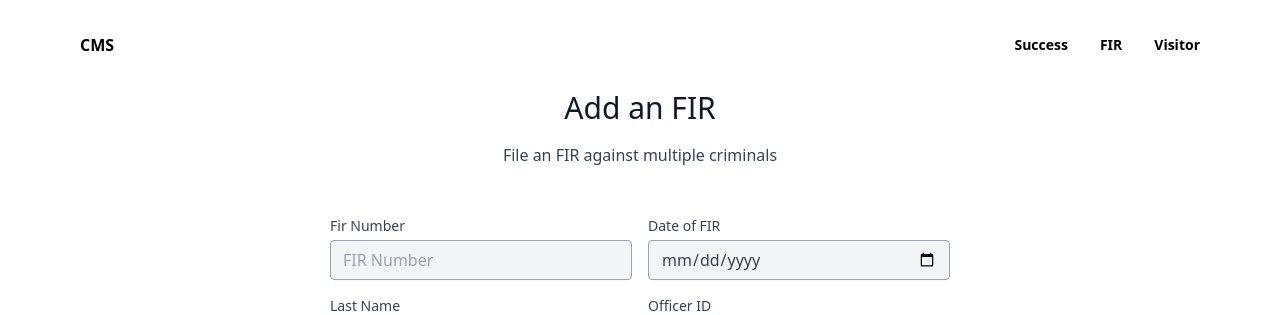
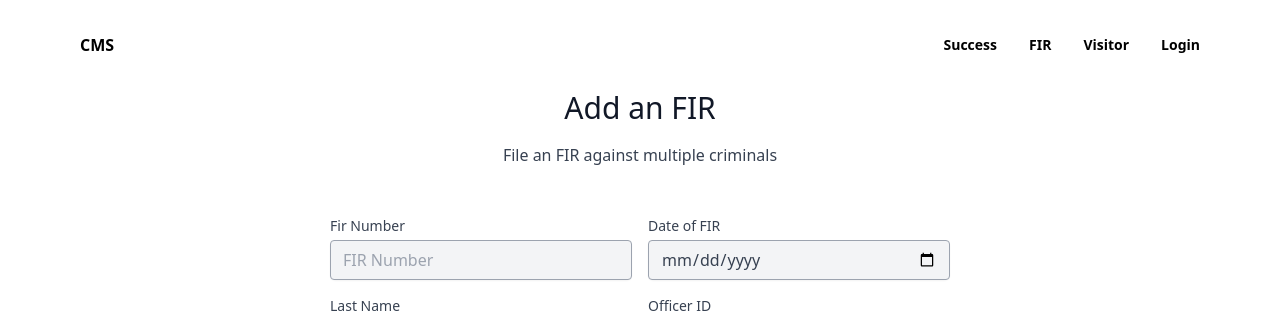
Before and after one commit to sudo-vaibhav/dbms-final, a PHP site: page /fir.php in a window 1280 px wide. Shown: the top 315 px of the page. Run offline with PHP 8.4, Linux system fonts and the light colour scheme; some libraries are stand-ins or nearby versions.

Commit message:
updated navbar

```diff
--- a/header.php
+++ b/header.php
@@ -41,6 +41,7 @@
                             <li><a href="./success.php" class="hover:text-indigo-500">Success</a></li>
                             <li><a href="./fir.php" class="hover:text-indigo-500">FIR</a></li>
                             <li><a href="./visitor.php" class="hover:text-indigo-500">Visitor</a></li>
+                            <li><a href="./login.php" class="hover:text-indigo-500">Login</a></li>
                         </ul>
                     </navbar>
 
@@ -76,6 +77,7 @@
                 <li><a href="./success.php" class="my-4 inline-block active font-bold">Success</a></li>
                 <li><a href="./fir.php" class="my-4 inline-block active font-bold">FIR</a></li>
                 <li><a href="./visitor.php" class="my-4 inline-block active font-bold">Visitor</a></li>
+                <li><a href="./login.php" class="my-4 inline-block active font-bold">Login</a></li>
             </ul>
         </div>
     </div><!-- end mobile navbar -->
```
